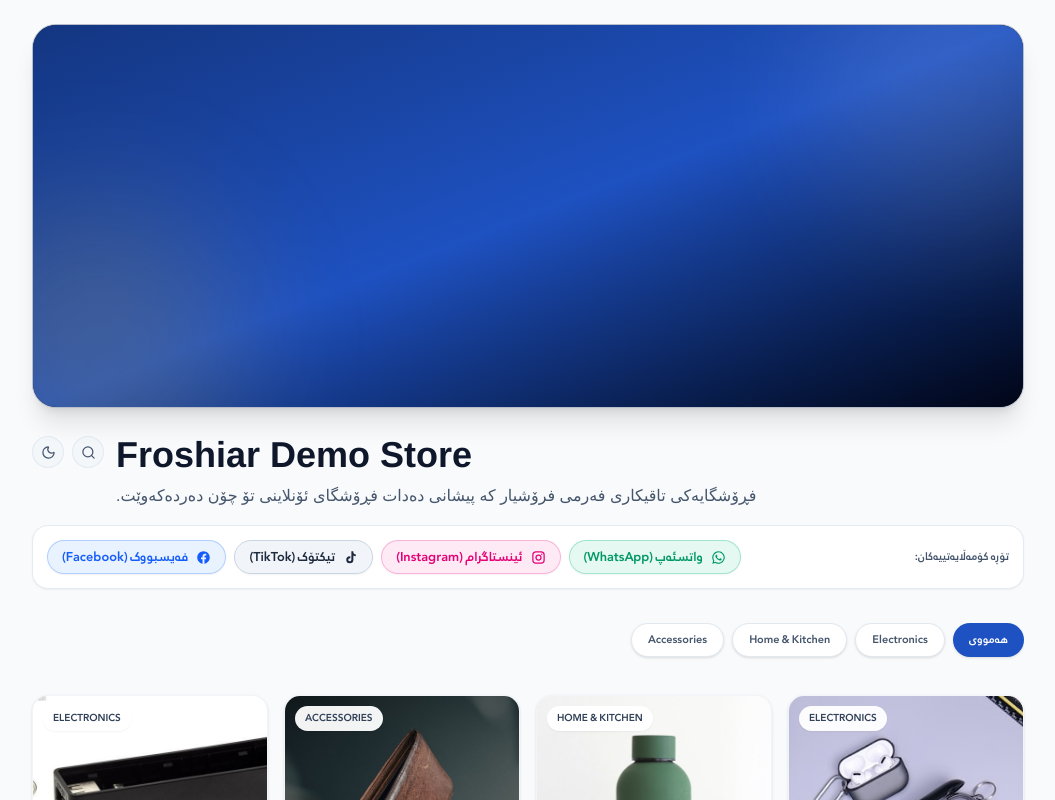
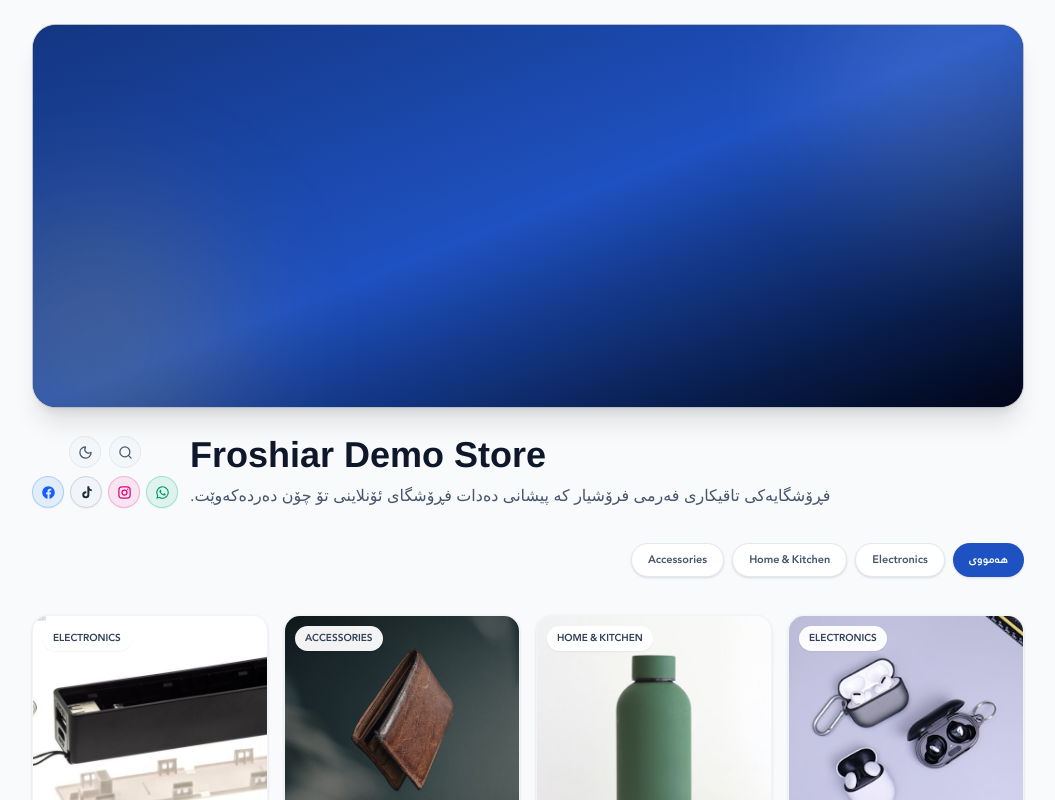
Before and after one commit to Tebin21/ManagerX, a Next.js app in the folder froshiar-website/: page /en/demo in a window 1280 px wide. Shown: the top 800 px of the page, without its empty margins (112-1167 px from the left). Built offline with nearby package versions, Linux system fonts and the light colour scheme.

Commit message:
feat(storefront): move social icons directly underneath moon and search buttons without banner text

```diff
--- a/froshiar-website/components/storefront/SocialIcons.tsx
+++ b/froshiar-website/components/storefront/SocialIcons.tsx
@@ -61,7 +61,7 @@ export function SocialIcons({ facebookUrl, instagramUrl, tiktokUrl, whatsappNumb
       label: 'واتسئەپ (WhatsApp)',
       href: buildWhatsAppUrl(cleanWhatsapp),
       badgeClass:
-        'border-emerald-500/30 bg-emerald-500/10 text-emerald-600 hover:bg-emerald-500 hover:text-white dark:bg-emerald-950/40 dark:text-emerald-400 dark:hover:bg-emerald-600',
+        'border-emerald-500/30 bg-emerald-500/10 text-emerald-600 hover:bg-emerald-500 hover:text-white dark:border-emerald-500/40 dark:bg-emerald-500/20 dark:text-emerald-400 dark:hover:bg-emerald-500 dark:hover:text-white',
       Icon: WhatsAppIcon,
     });
   }
@@ -73,7 +73,7 @@ export function SocialIcons({ facebookUrl, instagramUrl, tiktokUrl, whatsappNumb
       label: 'ئینستاگرام (Instagram)',
       href: cleanInstagram,
       badgeClass:
-        'border-pink-500/30 bg-pink-500/10 text-pink-600 hover:bg-gradient-to-tr hover:from-amber-500 hover:via-pink-500 hover:to-purple-500 hover:text-white dark:bg-pink-950/40 dark:text-pink-400',
+        'border-pink-500/30 bg-pink-500/10 text-pink-600 hover:bg-gradient-to-tr hover:from-amber-500 hover:via-pink-500 hover:to-purple-500 hover:text-white dark:border-pink-500/40 dark:bg-pink-500/20 dark:text-pink-400',
       Icon: InstagramIcon,
     });
   }
@@ -85,7 +85,7 @@ export function SocialIcons({ facebookUrl, instagramUrl, tiktokUrl, whatsappNumb
       label: 'تیکتۆک (TikTok)',
       href: cleanTikTok,
       badgeClass:
-        'border-slate-300 bg-slate-100 text-slate-800 hover:bg-black hover:text-white dark:border-slate-700 dark:bg-slate-800 dark:text-slate-200 dark:hover:bg-black',
+        'border-slate-300 bg-slate-100 text-slate-800 hover:bg-black hover:text-white dark:border-slate-700 dark:bg-white/[0.08] dark:text-slate-200 dark:hover:bg-white dark:hover:text-black',
       Icon: TikTokIcon,
     });
   }
@@ -97,7 +97,7 @@ export function SocialIcons({ facebookUrl, instagramUrl, tiktokUrl, whatsappNumb
       label: 'فەیسبووک (Facebook)',
       href: cleanFacebook,
       badgeClass:
-        'border-blue-500/30 bg-blue-500/10 text-blue-600 hover:bg-blue-600 hover:text-white dark:bg-blue-950/40 dark:text-blue-400',
+        'border-blue-500/30 bg-blue-500/10 text-blue-600 hover:bg-blue-600 hover:text-white dark:border-blue-500/40 dark:bg-blue-500/20 dark:text-blue-400 dark:hover:bg-blue-600 dark:hover:text-white',
       Icon: FacebookIcon,
     });
   }
@@ -108,12 +108,7 @@ export function SocialIcons({ facebookUrl, instagramUrl, tiktokUrl, whatsappNumb
   }
 
   return (
-    <div className="mt-4 overflow-hidden rounded-2xl border border-slate-200/90 bg-white/90 p-3 shadow-xs backdrop-blur-md dark:border-slate-800 dark:bg-slate-850/90 sm:p-3.5">
-      <div className="flex flex-wrap items-center justify-between gap-3">
-        <span className="text-xs font-bold text-slate-600 dark:text-slate-300">
-          تۆڕە کۆمەڵایەتییەکان:
-        </span>
-        <div className="flex flex-wrap items-center gap-2">
+    <div className="flex items-center gap-1.5 flex-wrap justify-center">
       {activeItems.map(({ key, label, href, badgeClass, Icon }) => (
         <a
           key={key}
@@ -121,14 +116,12 @@ export function SocialIcons({ facebookUrl, instagramUrl, tiktokUrl, whatsappNumb
           target="_blank"
           rel="noopener noreferrer"
           aria-label={label}
-              className={`group flex items-center gap-2 rounded-full border px-3.5 py-1.5 text-xs font-bold shadow-xs transition-all duration-200 hover:-translate-y-0.5 hover:shadow-md sm:text-sm ${badgeClass}`}
+          title={label}
+          className={`flex h-8 w-8 items-center justify-center rounded-full border shadow-xs transition-all duration-200 hover:scale-110 active:scale-95 cursor-pointer ${badgeClass}`}
         >
           <Icon size={15} />
-              <span>{label}</span>
         </a>
       ))}
     </div>
-      </div>
-    </div>
   );
 }
--- a/froshiar-website/components/storefront/StoreHeader.tsx
+++ b/froshiar-website/components/storefront/StoreHeader.tsx
@@ -77,8 +77,9 @@ export function StoreHeader({
             )}
           </div>
 
-          {/* Action Buttons: Search Toggle + Dark/Light Theme Toggle (Aligned right level with store title) */}
-          <div className="flex items-center gap-2 shrink-0 pt-1">
+          {/* Action Buttons: Search Toggle + Dark/Light Theme Toggle + Social Icons directly underneath */}
+          <div className="flex flex-col items-center gap-2 shrink-0 pt-1">
+            <div className="flex items-center gap-2">
               {/* Search Icon Button */}
               <button
                 type="button"
@@ -96,6 +97,15 @@ export function StoreHeader({
 
               {/* Theme Toggle (Moon / Sun) */}
               <ThemeToggle />
+            </div>
+
+            {/* Social media icons directly one row underneath moon & search */}
+            <SocialIcons
+              facebookUrl={info.facebookUrl}
+              instagramUrl={info.instagramUrl}
+              tiktokUrl={info.tiktokUrl}
+              whatsappNumber={info.whatsappNumber}
+            />
           </div>
         </div>
 
@@ -128,14 +138,6 @@ export function StoreHeader({
             </div>
           </div>
         )}
-
-        {/* 4. Small Banner for Social Media Icons */}
-        <SocialIcons
-          facebookUrl={info.facebookUrl}
-          instagramUrl={info.instagramUrl}
-          tiktokUrl={info.tiktokUrl}
-          whatsappNumber={info.whatsappNumber}
-        />
       </div>
     </div>
   );
```
Lines whose indentation alone changed are shown as unchanged.
